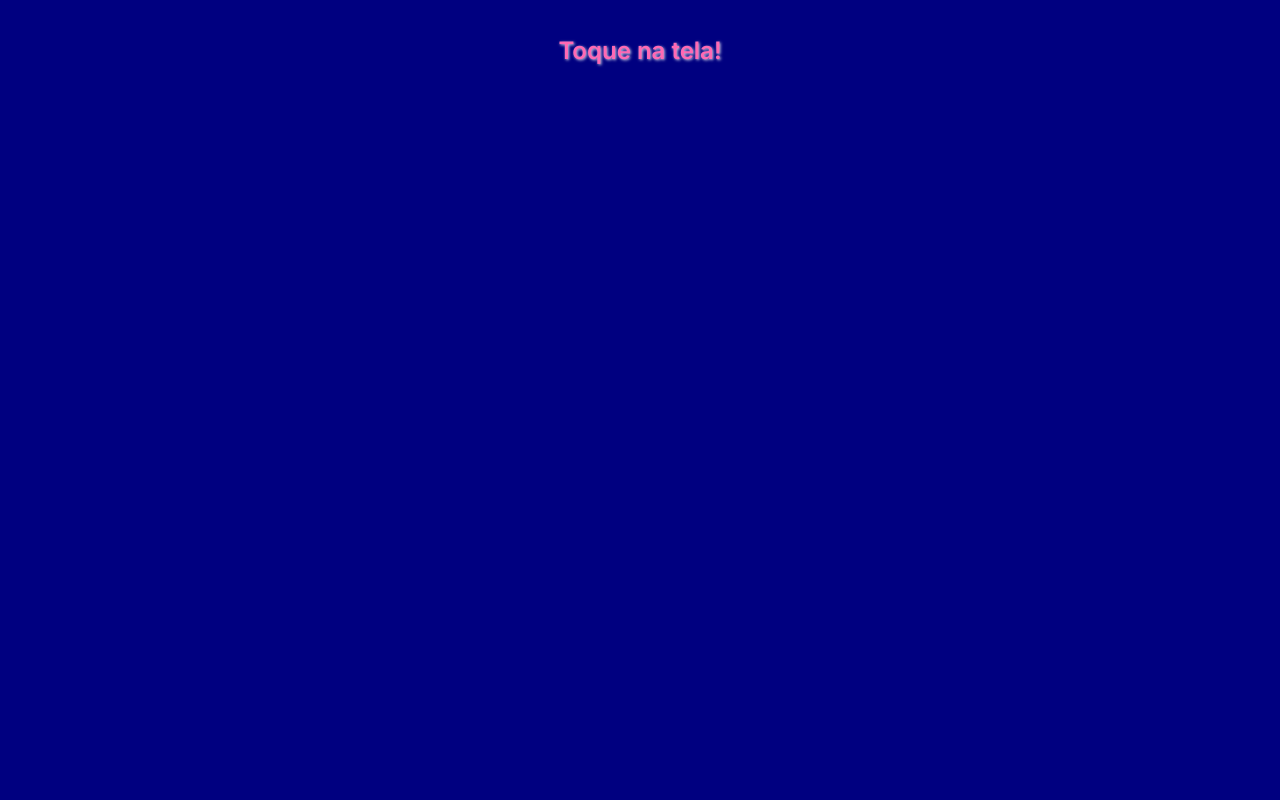
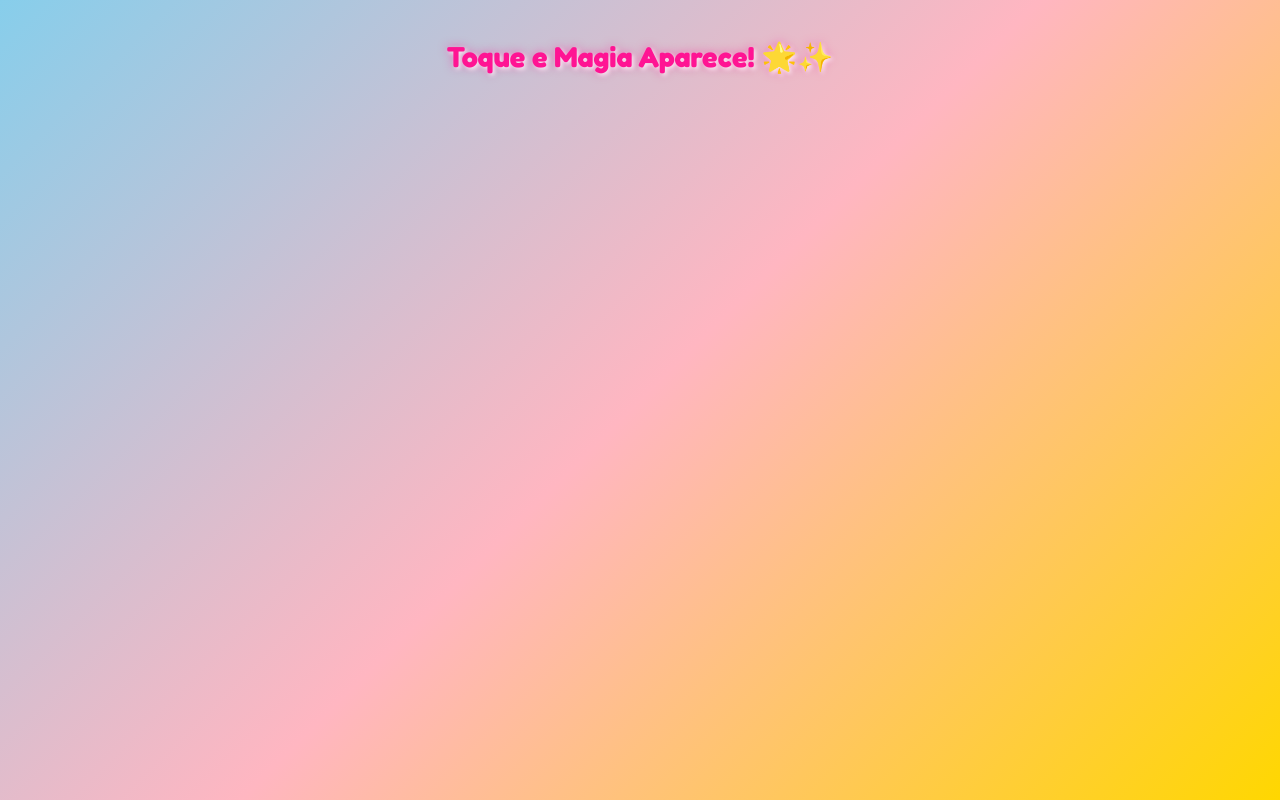
Before and after one commit to carlospiquet2023/jogos_infantil, a plain HTML site: page letrasmagicas.html in a window 1280 px wide. Drawn offline with nearby package versions, Linux system fonts and the light colour scheme.

Commit message:
Revamp letrasmagicas.html with new styles and fonts
Updated styles and content for a more playful design.

```diff
--- a/letrasmagicas.html
+++ b/letrasmagicas.html
@@ -8,10 +8,10 @@
     <meta name="apple-mobile-web-app-status-bar-style" content="black-translucent">
     <meta name="theme-color" content="#000080">
     <title>Letras Mágicas</title>
-    <!-- Importa a fonte 'Inter' para um visual moderno -->
+    <!-- Importa a fonte 'Fredoka' para um visual mais lúdico -->
     <link rel="preconnect" href="https://fonts.googleapis.com">
     <link rel="preconnect" href="https://fonts.gstatic.com" crossorigin>
-    <link href="https://fonts.googleapis.com/css2?family=Inter:wght@600&display=swap" rel="stylesheet">
+    <link href="https://fonts.googleapis.com/css2?family=Fredoka:wght@400;500;600;700&display=swap" rel="stylesheet">
 
     <!-- Importa a biblioteca Tone.js para gerar sons no navegador -->
     <script src="https://cdnjs.cloudflare.com/ajax/libs/tone/14.8.49/Tone.js"></script>
@@ -31,8 +31,8 @@
 
         /* Área do Jogo (o corpo inteiro) */
         body {
-            /* Fundo azul marinho */
-            background-color: #000080;
+            /* Fundo gradiente infantil */
+            background: linear-gradient(135deg, #87CEEB 0%, #FFB6C1 50%, #FFD700 100%);
 
             /* Centraliza o título no topo */
             display: flex;
@@ -46,14 +46,15 @@
             overflow: hidden;
             /* Impede o scroll e o zoom por toque, comum em bebês */
             touch-action: none;
-            font-family: 'Inter', sans-serif;
+            font-family: 'Fredoka', sans-serif;
         }
 
         /* Título de instrução */
         h1 {
-            color: #FF69B4; /* Rosa choque */
-            font-size: 1.5rem; /* Menor para mobile */
-            text-shadow: 1px 1px 3px rgba(255, 255, 255, 0.8);
+            color: #FF1493; /* Rosa profundo */
+            font-size: 1.8rem; /* Um pouco maior */
+            text-shadow: 2px 2px 4px rgba(255, 255, 255, 0.8), 0 0 10px rgba(255, 20, 147, 0.5);
+            font-weight: 700;
 
             /* Evita que o texto seja selecionado ao tocar */
             user-select: none;
@@ -76,7 +77,7 @@
             pointer-events: none;
 
             /* Adiciona uma sombra leve ao texto para destacar */
-            text-shadow: 0 0 8px rgba(0, 0, 0, 0.3);
+            text-shadow: 0 0 8px rgba(0, 0, 0, 0.3), 2px 2px 4px rgba(255, 255, 255, 0.5);
         }
 
         /* Animação do Item */
@@ -96,7 +97,7 @@
 </head>
 <body>
 
-    <h1>Toque na tela!</h1>
+    <h1>Toque e Magia Aparece! 🌟✨</h1>
 
     <script>
         // --- Configuração do Jogo ---
@@ -112,7 +113,7 @@
         let audioStarted = false;
 
         // 2. Configuração de Cores
-        // Paleta de cores vibrantes e amigáveis
+        // Paleta de cores vibrantes e amigáveis para crianças
         const colors = [
             '#FF6B6B', // Vermelho
             '#4ECDC4', // Verde-água
@@ -120,14 +121,21 @@
             '#FED766', // Amarelo
             '#F0E68C', // Amarelo claro
             '#98D8C8', // Verde claro
-            '#F7B7A3'  // Laranja claro
+            '#F7B7A3', // Laranja claro
+            '#DDA0DD', // Ameixa
+            '#FFB6C1', // Rosa claro
+            '#87CEEB'  // Azul céu
         ];
 
         // 3. Configuração de Itens (Letras e Emojis)
         const items = [
             'A', 'B', 'C', 'D', 'E', 'F', 'G', 'H', 'I', 'J', 'K', 'L', 'M',
             'N', 'O', 'P', 'Q', 'R', 'S', 'T', 'U', 'V', 'W', 'X', 'Y', 'Z',
-            '🌟', '🍎', '🐶', '🚗', '👶', '🎈', '☀', '🌙', '❤', '🎵'
+            '🌟', '🍎', '🐶', '🚗', '👶', '🎈', '☀', '🌙', '❤', '🎵',
+            '🐱', '🐭', '🐹', '🐰', '🦊', '🐻', '🐼', '🐨', '🐯', '🦁',
+            '🐸', '🐵', '🙈', '🙉', '🙊', '🐧', '🐦', '🐤', '🐣', '🐥',
+            '🍓', '🍊', '🍋', '🍌', '🍉', '🍇', '🍓', '🫐', '🍒', '🍑',
+            '🎀', '🎁', '🎉', '🎊', '🎈', '🎆', '🎇', '✨', '💫', '🌈'
         ];
 
 
@@ -181,8 +189,8 @@
             // Define a cor do item
             item.style.color = getRandomColor();
 
-            // Tamanho aleatório entre 40px e 100px
-            const size = Math.random() * 60 + 40;
+            // Tamanho aleatório entre 50px e 120px para mais impacto
+            const size = Math.random() * 70 + 50;
             item.style.fontSize = `${size}px`;
             item.style.fontWeight = 'bold'; // Deixa a letra mais cheia
 
```
